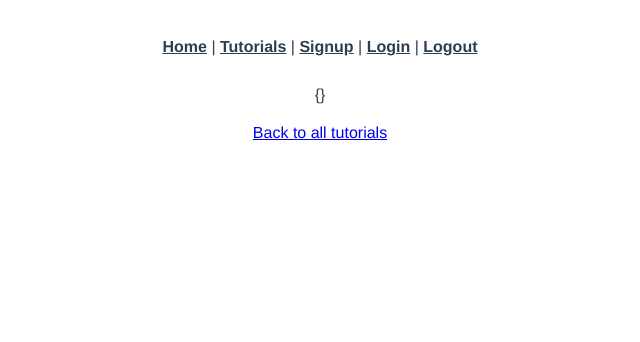
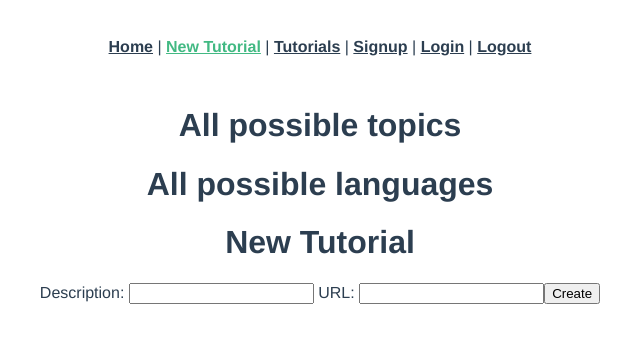
Before and after one commit to ChristianMinnie/Capstone-Frontend, a Vue app: page /tutorials/new in a window 1280 px wide. Shown: the top 342 px of the page, without its empty margins (320-960 px from the left). Built offline with nearby package versions, Linux system fonts and the light colour scheme; no server answers.

Commit message:
Lets signed-in users create new tutorials in New Tutorials

```diff
--- a/src/App.vue
+++ b/src/App.vue
@@ -2,6 +2,8 @@
   <div id="app">
     <div id="nav">
       <router-link to="/">Home</router-link>
+      |
+      <router-link to="/tutorials/new">New Tutorial</router-link>
       |
       <router-link to="/tutorials">Tutorials</router-link>
       |
--- a/src/router/index.js
+++ b/src/router/index.js
@@ -5,6 +5,7 @@ import Signup from "../views/Signup.vue";
 import Login from "../views/Login.vue";
 import Logout from "../views/Logout.vue";
 import TutorialsIndex from "../views/TutorialsIndex.vue";
+import TutorialsNew from "../views/TutorialsNew.vue";
 import TutorialsShow from "../views/TutorialsShow.vue";
 
 Vue.use(VueRouter);
@@ -27,6 +28,7 @@ const routes = [
   { path: "/login", name: "login", component: Login },
   { path: "/logout", name: "logout", component: Logout },
   { path: "/tutorials", name: "tutorials-index", component: TutorialsIndex },
+  { path: "/tutorials/new", name: "tutorials-new", component: TutorialsNew },
   { path: "/tutorials/:id", name: "tutorials-show", component: TutorialsShow },
 ];
 
--- a/src/views/TutorialsIndex.vue
+++ b/src/views/TutorialsIndex.vue
@@ -3,7 +3,7 @@
     <h1>All Tutorials</h1>
     <div v-for="tutorial in tutorials" v-bind:key="tutorial.id">
       <h2>{{ tutorial.description }}</h2>
-      <a v-bind:href="tutorial.hyperlink">go to tutorial</a>
+      <a v-bind:href="tutorial.hyperlink" target="_blank">go to tutorial</a>
       <!-- <img v-bind:src="tutorial.url" v-bind:alt="tutorial.name" />
       <p>Width: {{ tutorial.width }}</p>
       <p>Height: {{ tutorial.height }}</p> -->
--- /dev/null
+++ b/src/views/TutorialsNew.vue
@@ -0,0 +1,47 @@
+<template>
+  <div class="tutorials-new">
+    <h1>All possible topics</h1>
+    <h1>All possible languages</h1>
+    <h1>New Tutorial</h1>
+    <form v-on:submit.prevent="createTutorial()">
+      <ul>
+        <li v-for="error in errors" v-bind:key="error">{{ error }}</li>
+      </ul>
+      <!-- Name:
+      <input type="text" v-model="newTutorialParams.name" /> -->
+      Description:
+      <input type="text" v-model="newTutorialParams.description" />
+      URL:
+      <input type="text" v-model="newTutorialParams.hyperlink" />
+      <input type="submit" value="Create" />
+    </form>
+  </div>
+</template>
+
+<script>
+import axios from "axios";
+
+export default {
+  data: function () {
+    return {
+      newTutorialParams: {},
+      errors: [],
+    };
+  },
+  created: function () {},
+  methods: {
+    createTutorial: function () {
+      axios
+        .post("/tutorials", this.newTutorialParams)
+        .then((response) => {
+          console.log("tutorials create", response);
+          this.$router.push("/tutorials");
+        })
+        .catch((error) => {
+          console.log("tutorials create error", error.response);
+          this.errors = error.response.data.errors;
+        });
+    },
+  },
+};
+</script>
--- a/src/views/TutorialsShow.vue
+++ b/src/views/TutorialsShow.vue
@@ -5,7 +5,7 @@
     <!-- <img v-bind:src="tutorial.url" v-bind:alt="tutorial.name" />
     <p>Width: {{ tutorial.width }}</p>
     <p>Height: {{ tutorial.height }}</p> -->
-    <router-link to="/tutorials">Back to all tutorials</router-link>
+    <!-- <router-link to="/tutorials">Back to all tutorials</router-link> -->
   </div>
 </template>
 
```
